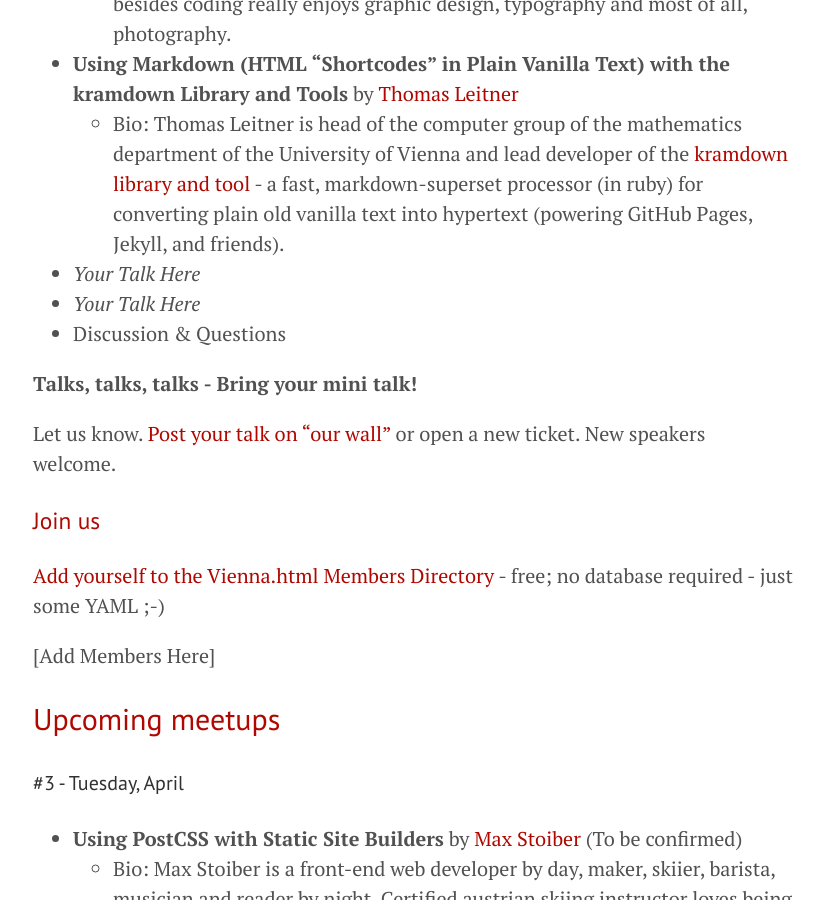
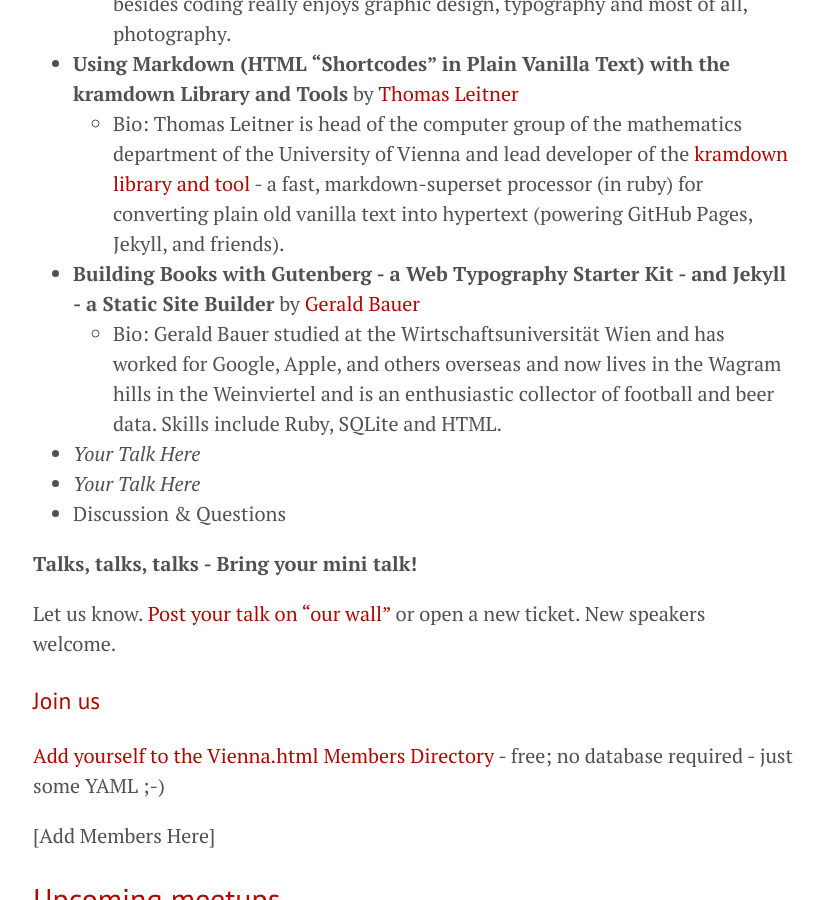
Before and after one commit to goodbyeaustria/archive, a Jekyll site: the page built from index.md, in a window 1280 px wide and 900 px high, scrolled down 1058 px. Shown: the whole window, without its empty margins (227-1051 px from the left). Built offline with Jekyll 4.4.1, drawn with Linux system fonts in a browser that asks for light colours.

Commit message:
add orga talk

```diff
--- a/index.md
+++ b/index.md
@@ -23,6 +23,8 @@
     - Bio: Bernhard Benke is a web developer at [Virtual Identity](http://virtual-identity.com) (née vi knallgrau) building web sites in Drupal and WordPress as a member of the content management systems team "The Walking Dev".  Bernhard has a strong interest in frontend technologies, especially in Sass as CSS preprocessor and besides coding really enjoys graphic design, typography and most of all, photography.
 - **Using Markdown (HTML "Shortcodes" in Plain Vanilla Text) with the kramdown Library and Tools** by [Thomas Leitner](https://github.com/gettalong)
     - Bio: Thomas Leitner is head of the computer group of the mathematics department of the University of Vienna and lead developer of the [kramdown library and tool](http://kramdown.gettalong.org) - a fast, markdown-superset processor (in ruby) for converting plain old vanilla text into hypertext (powering GitHub Pages, Jekyll, and friends).
+- **Building Books with Gutenberg - a Web Typography Starter Kit - and Jekyll - a Static Site Builder** by [Gerald Bauer](https://github.com/geraldb)
+    - Bio: Gerald Bauer studied at the Wirtschaftsuniversität Wien and has worked for Google, Apple, and others overseas and now lives in the Wagram hills in the Weinviertel and is an enthusiastic collector of football and beer data. Skills include Ruby, SQLite and HTML.
 - _Your Talk Here_
 - _Your Talk Here_
 - Discussion & Questions
```
